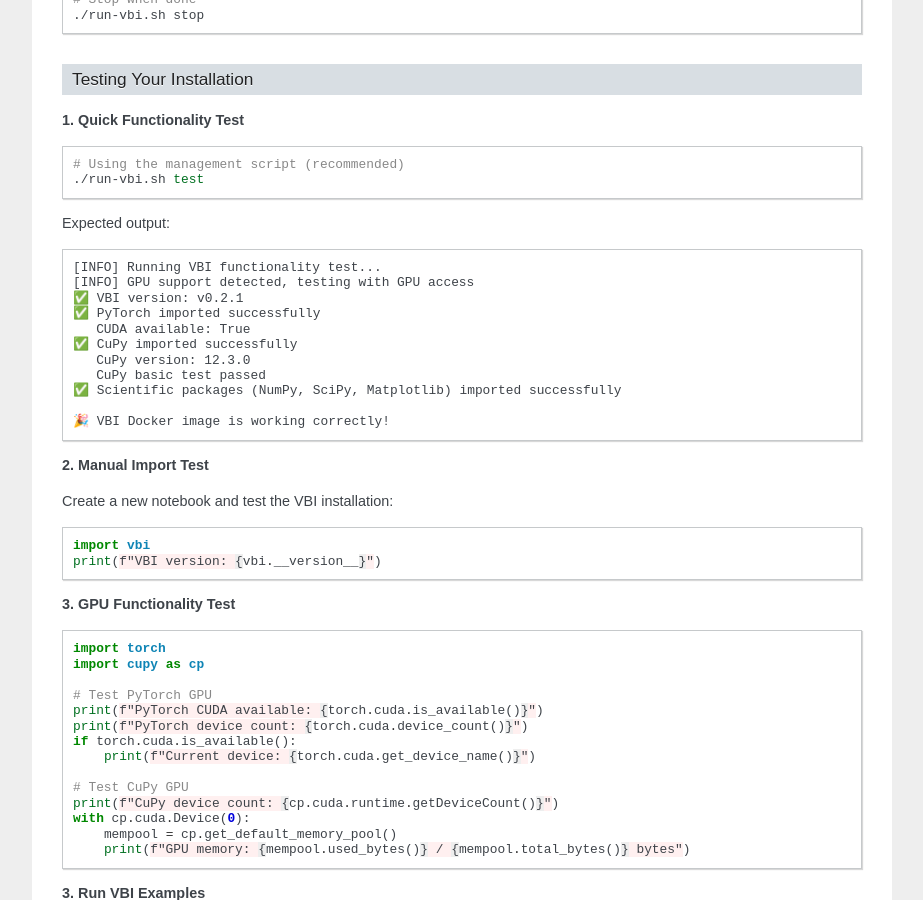
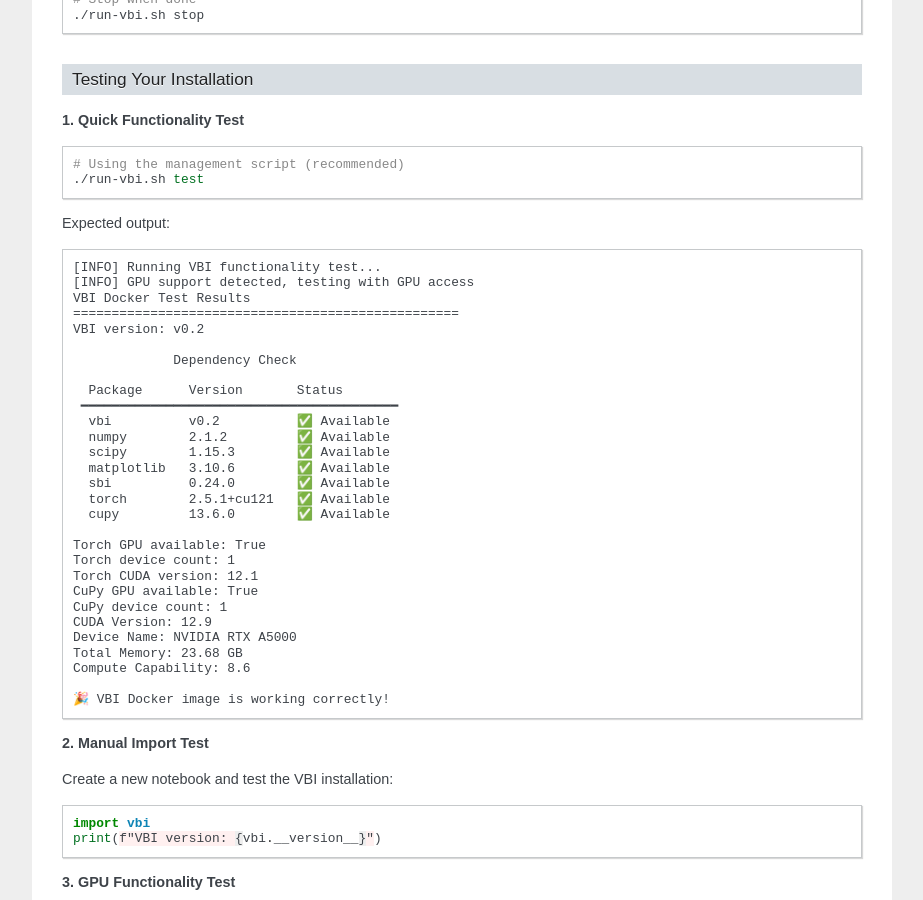
Before and after one commit to ins-amu/vbi, a Sphinx documentation site: the page built from docs/docker_build.rst, in a window 1280 px wide and 900 px high, scrolled down 4774 px. Shown: the whole window, without its empty margins (198-1121 px from the left). Built offline with Sphinx 7.4.7, drawn with Linux system fonts in a browser that asks for light colours; pages that are not in the unit, such as notebooks, are missing from menus; the version number is read from the project's files by our own code.

Commit message:
feat: Update VBI Docker test output for improved clarity and detail

```diff
--- a/docs/docker_build.rst
+++ b/docs/docker_build.rst
@@ -308,13 +308,31 @@
 
     [INFO] Running VBI functionality test...
     [INFO] GPU support detected, testing with GPU access
-    ✅ VBI version: v0.2.1
-    ✅ PyTorch imported successfully
-       CUDA available: True
-    ✅ CuPy imported successfully
-       CuPy version: 12.3.0
-       CuPy basic test passed
-    ✅ Scientific packages (NumPy, SciPy, Matplotlib) imported successfully
+    VBI Docker Test Results
+    ==================================================
+    VBI version: v0.2
+
+                 Dependency Check
+
+      Package      Version       Status
+     ━━━━━━━━━━━━━━━━━━━━━━━━━━━━━━━━━━━━━━━━━
+      vbi          v0.2          ✅ Available
+      numpy        2.1.2         ✅ Available
+      scipy        1.15.3        ✅ Available
+      matplotlib   3.10.6        ✅ Available
+      sbi          0.24.0        ✅ Available
+      torch        2.5.1+cu121   ✅ Available
+      cupy         13.6.0        ✅ Available
+
+    Torch GPU available: True
+    Torch device count: 1
+    Torch CUDA version: 12.1
+    CuPy GPU available: True
+    CuPy device count: 1
+    CUDA Version: 12.9
+    Device Name: NVIDIA RTX A5000
+    Total Memory: 23.68 GB
+    Compute Capability: 8.6
 
     🎉 VBI Docker image is working correctly!
 
```
Also changed, not shown: 1 other file.
